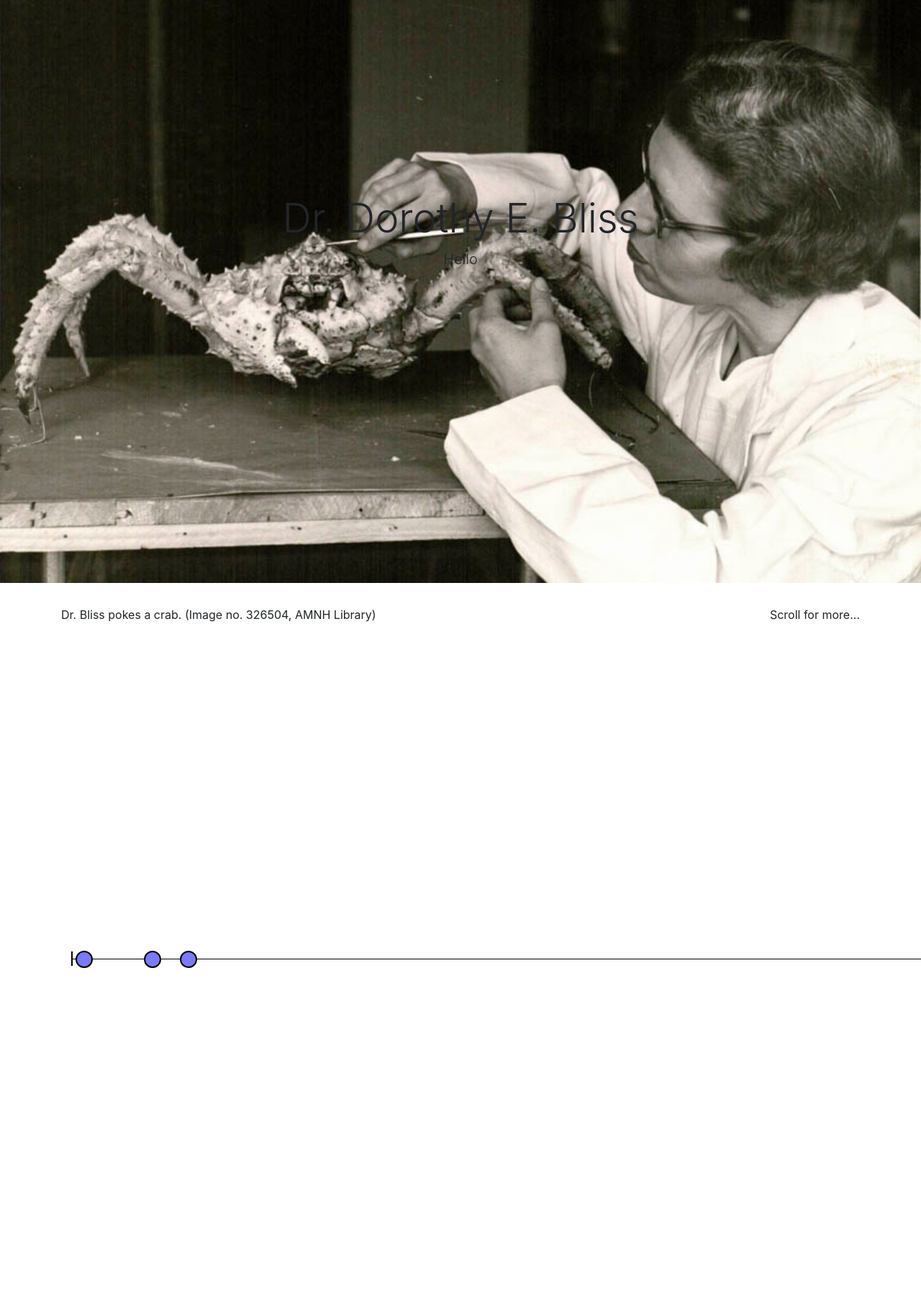
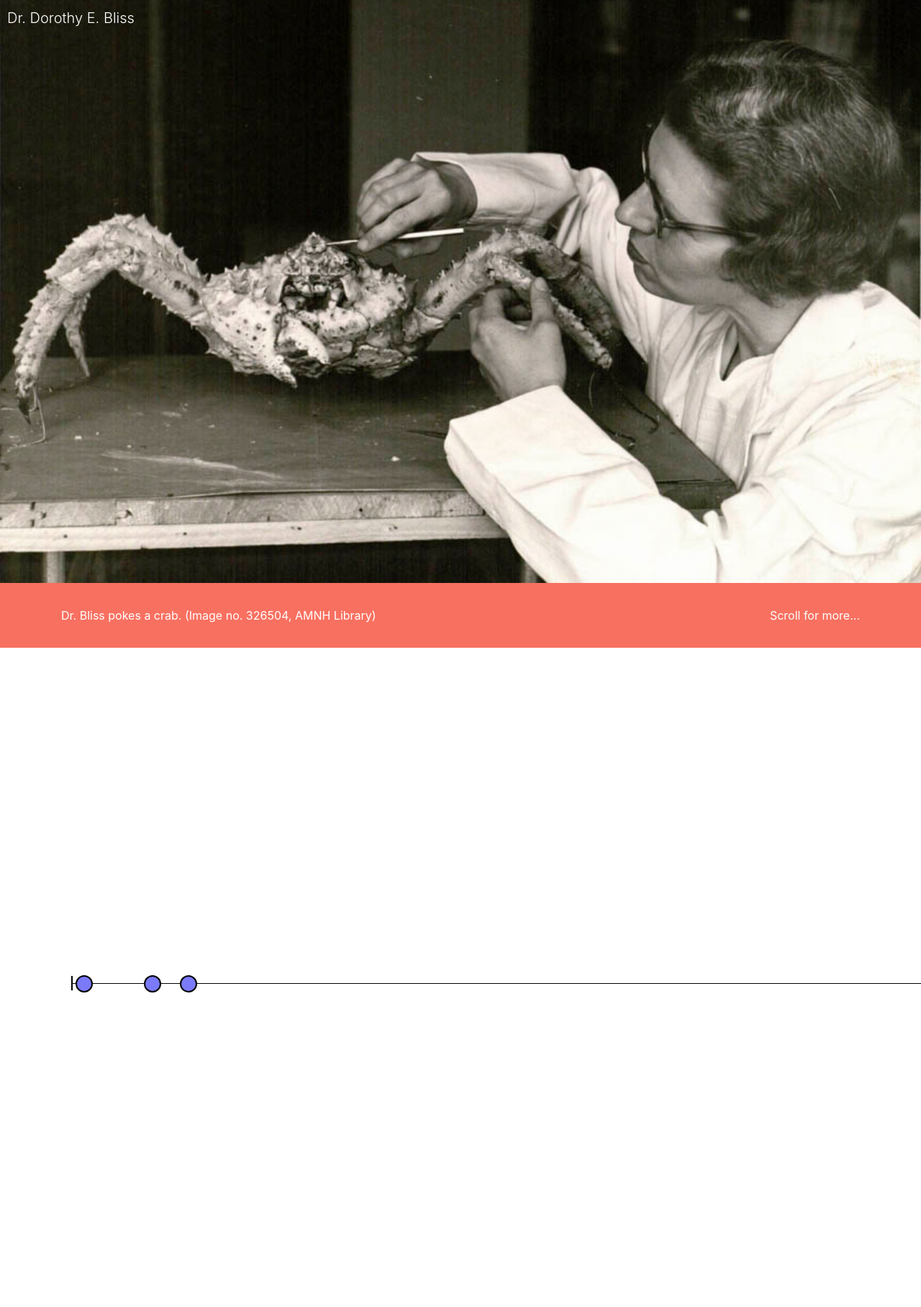
Before and after one commit to HackTheDeep/dorothy_bliss, a Jekyll site: the page built from index.html, in a window 1280 px wide. Shown: the whole page at 72% size. Built offline with Jekyll 4.4.1, drawn with Linux system fonts in a browser that asks for light colours; before the commit the page ends 1782 px from its top, so only the background shows below that.

Commit message:
Slideshow + Crab design

```diff
--- a/css/index.css
+++ b/css/index.css
@@ -1,10 +1,21 @@
 #page-top {
     height: 90vh;
-    text-align: center;
-    padding-top: 30vh;
     background-position: center;
     background-size: cover;
     transition: background-image .3s linear;
+    padding-top: 10px;
+    padding-right: 10px;
+    padding-left: 10px;
+    margin-bottom: 0;
+}
+
+.caption-citation-container {
+    padding: 20px, 20px, 20px, 20px !important;
+    background-color: #f87060;
+    color: white;
+    width: 100%;
+    height: 10vh;
+    line-height: 10vh;
 }
 
 .caption-citation {
@@ -13,4 +24,9 @@
 
 .scroll-hint {
     float: right;
+    text-align: right;
 }
+
+.top-title {
+    color: white;
+}
--- a/index.html
+++ b/index.html
@@ -6,18 +6,17 @@
 js: [/js/slideshow.js, /js/timeline.js]
 ---
 <div class="jumbotron jumbotron-fluid" id="page-top">
-	<div class="container">
-		<h1 class="display-4">{{ page.title }}</h1>
-		<p class="lead">{{ page.subtitle }}</p>
+	<p class="lead top-title">Dr. Dorothy E. Bliss</p>
 </div>
-</div>
-
+<!-- <img src="/img/crab.svg"/> -->
+<div class="caption-citation-container">
 	<div class="container">
 		<div class="caption-citation">
 			<p id="caption-citation-text"></p>
 		</div>
 		<div class="scroll-hint">
 			<p>Scroll for more...</p>
+		</div>
 	</div>
 </div>
 
```
Also changed, not shown: css/crab.svg (added). Lines whose indentation alone changed are shown as unchanged.
